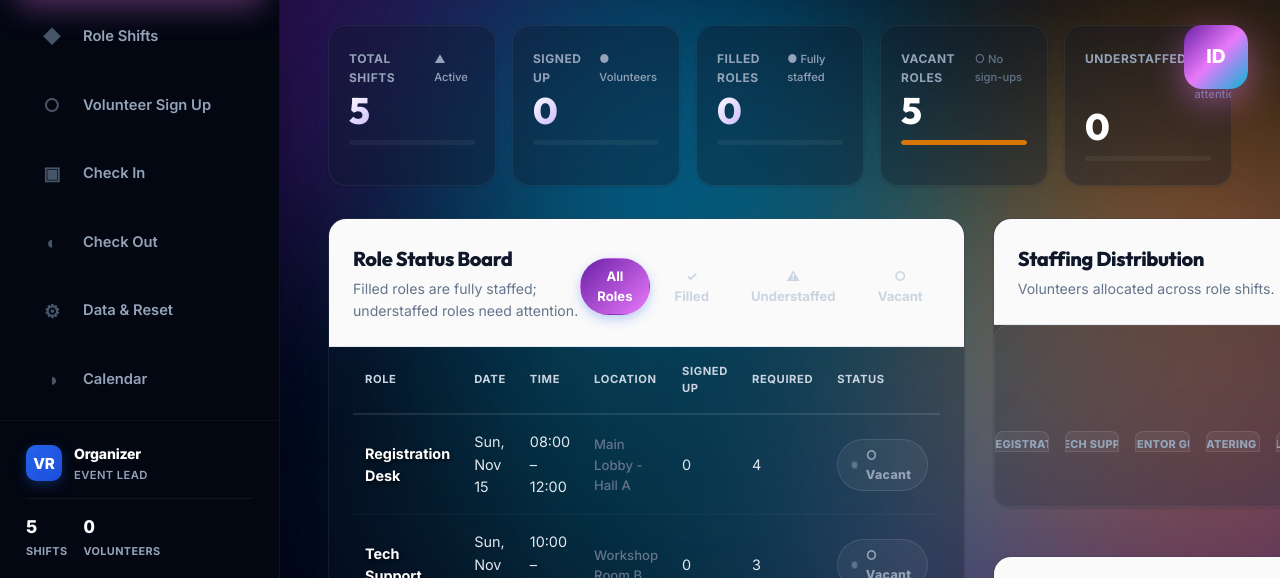
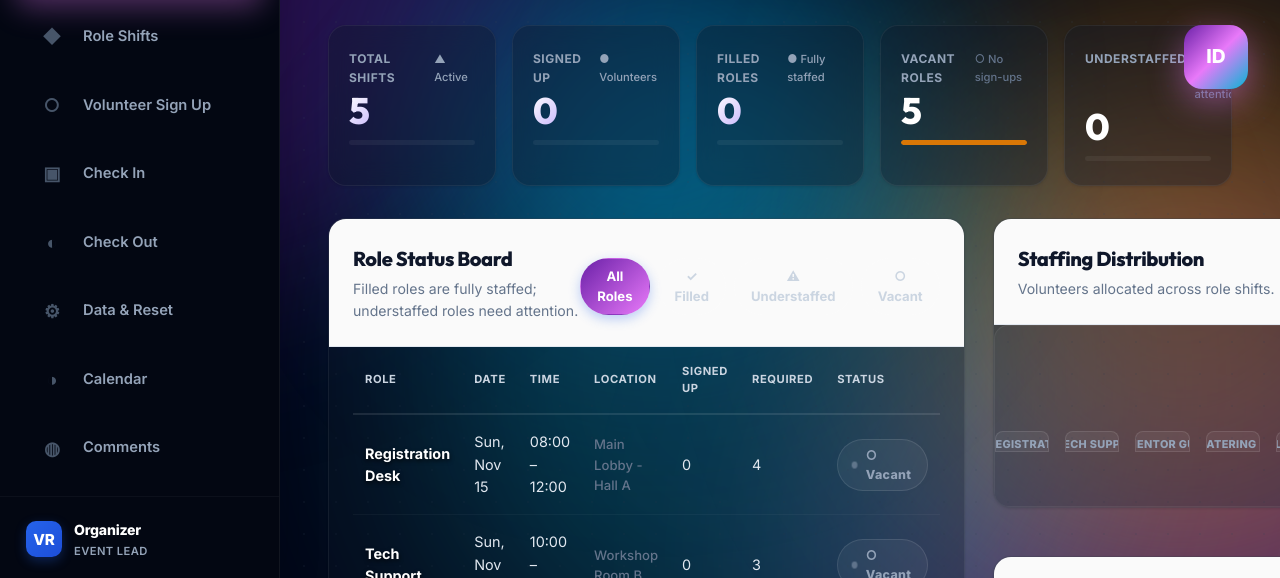
Before and after one commit to Sriramx0-0x/Owasp-vibe-coding, a plain HTML site: page index.html in a window 1280 px wide. Shown: the part 218-796 px from the top of the page. Drawn offline with Linux system fonts and the light colour scheme.

Commit message:
fix: remove bottom-left footer stats (duplicate of top-right volunteer count)

```diff
--- a/index.html
+++ b/index.html
@@ -78,16 +78,6 @@
         <div class="user-info">
           <div class="user-name">Organizer</div>
           <div class="user-role">Event Lead</div>
-        </div>
-      </div>
-      <div class="footer-stats">
-        <div class="stat-mini">
-          <span class="stat-mini-val" id="miniTotal">0</span>
-          <span class="stat-mini-label">shifts</span>
-        </div>
-        <div class="stat-mini">
-          <span class="stat-mini-val" id="miniSigned">0</span>
-          <span class="stat-mini-label">volunteers</span>
         </div>
       </div>
     </div>
--- a/js/app.js
+++ b/js/app.js
@@ -209,8 +209,6 @@
     document.getElementById('statFilled').textContent = filled;
     document.getElementById('statVacant').textContent = vacant;
     document.getElementById('statUnderstaffed').textContent = understaffed;
-    document.getElementById('miniTotal').textContent = total;
-    document.getElementById('miniSigned').textContent = checkedInCount;
     document.getElementById('liveCount').textContent = checkedInCount;
     const liveCountEl = document.getElementById('liveCount');
     const btn = document.getElementById('badgeToggle');
```
